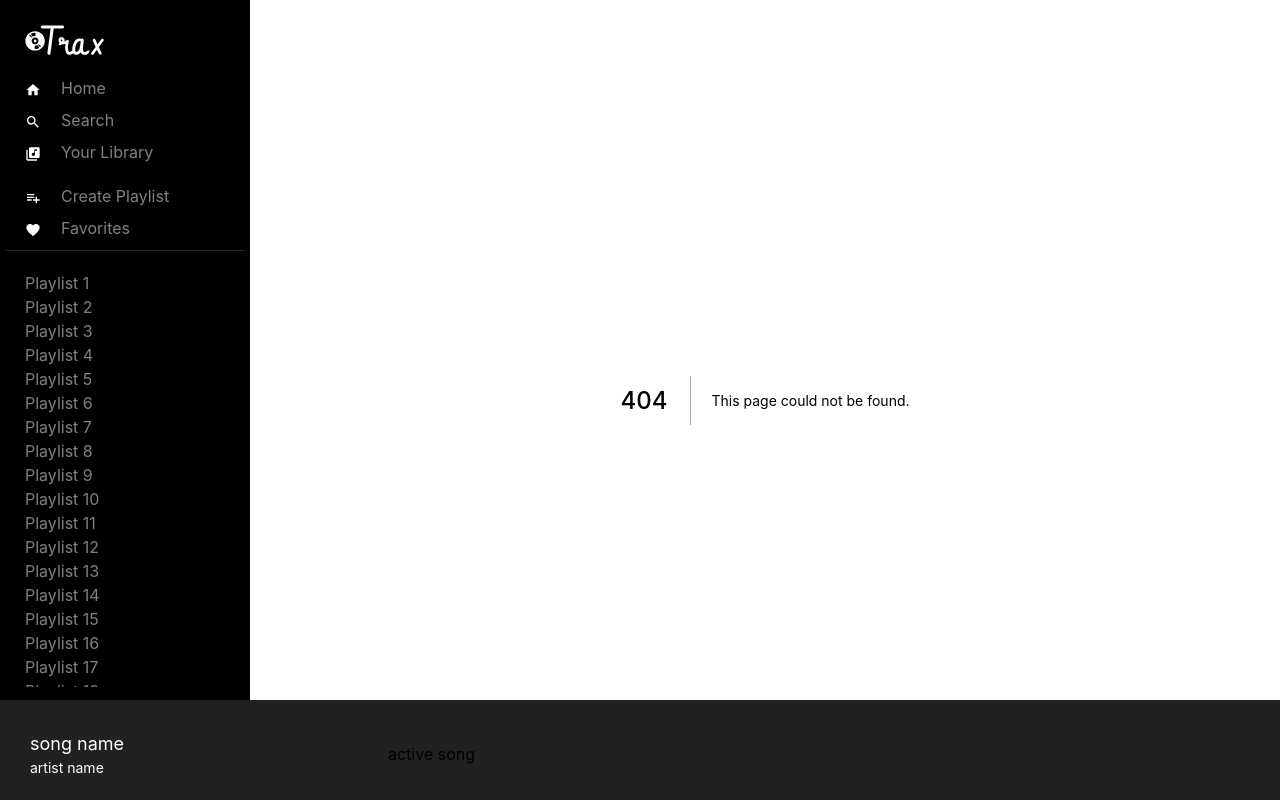
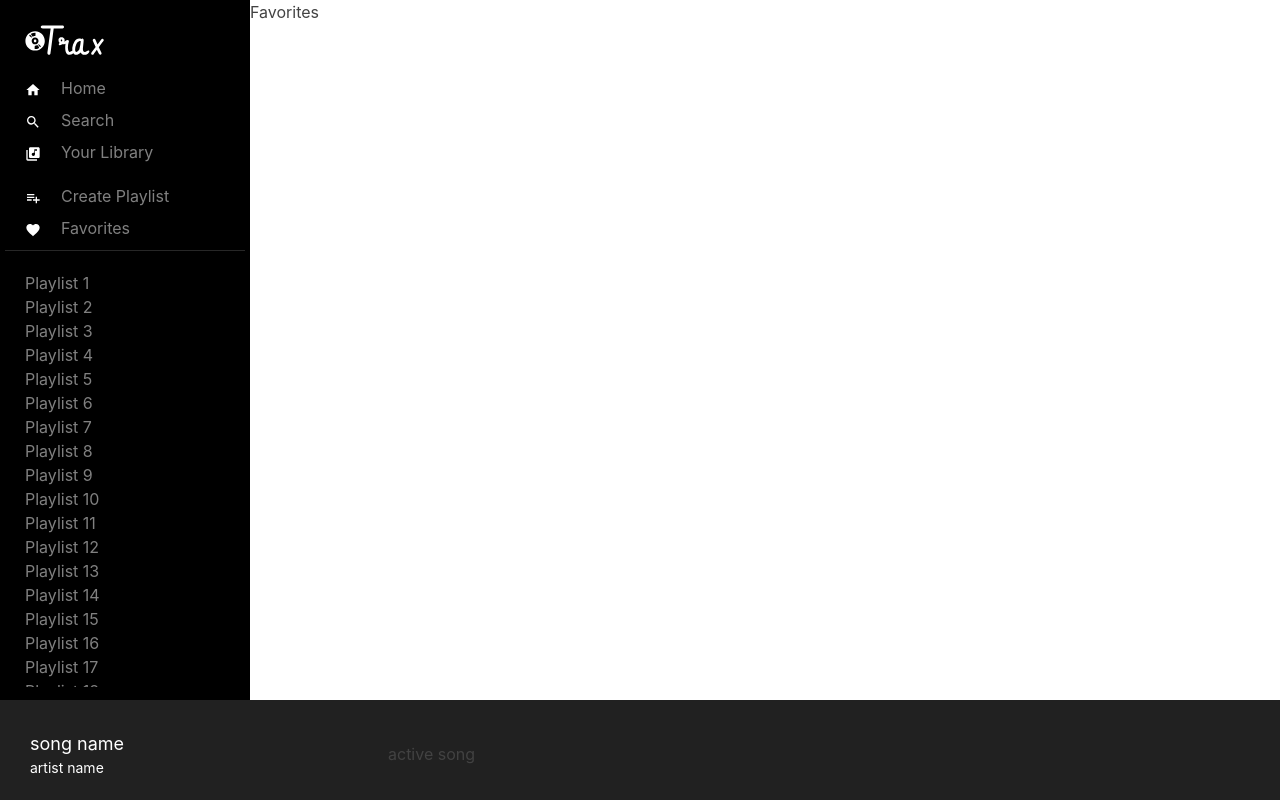
Before and after one commit to vcristian1/fullstack-spotifyjs, a Next.js app: page /favorites in a window 1280 px wide. Before the commit this address had no page. Built offline with nearby package versions, Linux system fonts and the light colour scheme.

Commit message:
added additional tsx files in pages so routes within sidebar take you to said file, groundwork for later

```diff
--- /dev/null
+++ b/pages/favorites.tsx
@@ -0,0 +1,8 @@
+import Head from 'next/head'
+import Image from 'next/image'
+import styles from '../styles/Home.module.css'
+
+const Favorites = () => {
+  return <div>Favorites</div>
+}
+export default Favorites
```
Also changed, not shown: pages/library.tsx (added, +8 -0 lines), pages/search.tsx (added, +8 -0 lines).
